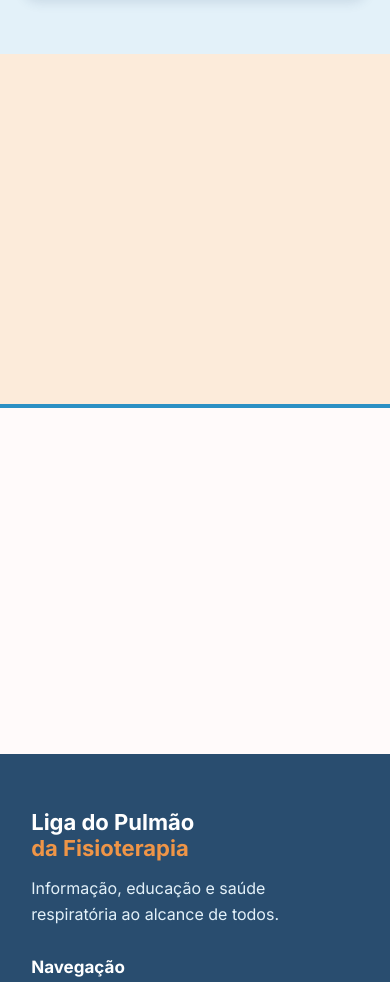
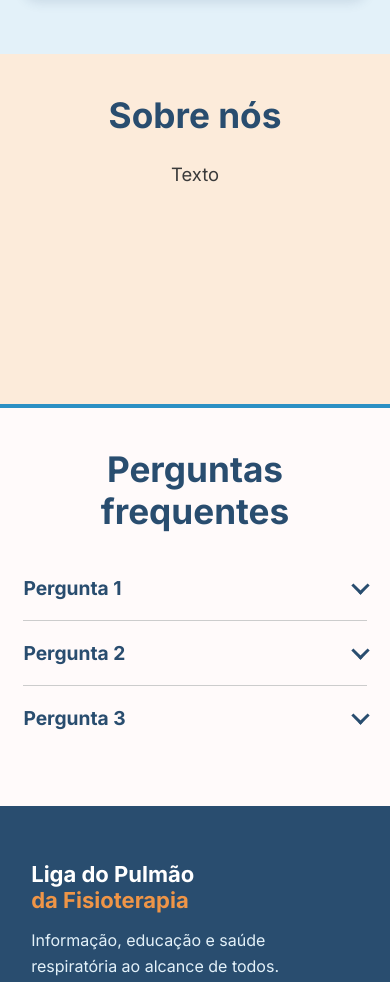
Before and after one commit to 2pbessa/ligadopulmao-site, a plain HTML site: page index.html in a window 390 px wide. Shown: the part 2939-3921 px from the top of the page. Drawn offline with Linux system fonts and the light colour scheme.

Commit message:
sobre nós, faq e footer na página de vídeo

```diff
--- a/index.html
+++ b/index.html
@@ -57,8 +57,32 @@
             <div class="videos_lista" id="videos_lista" aria-live="polite"></div>
         </section>
 
-        <section class="secao" id="sobre"></section>
-        <section class="secao" id="faq"></section>
+        <section class="secao" id="sobre">
+            <h2>Sobre nós</h2>
+            <p>Texto</p>
+        </section>
+
+        <section class="secao" id="faq">
+            <h2>Perguntas frequentes</h2>
+
+            <div class="faq_lista">
+                <details class="faq_item">
+                    <summary>Pergunta 1</summary>
+                    <p>Resposta 1</p>
+                </details>
+
+                <details class="faq_item">
+                    <summary>Pergunta 2</summary>
+                    <p>Resposta 2</p>
+                </details>
+
+                <details class="faq_item">
+                    <summary>Pergunta 3</summary>
+                    <p>Resposta 3</p>
+                </details>
+            </div>
+        </section>
+
     </main>
 
     <footer class="footer">
--- a/styles.css
+++ b/styles.css
@@ -721,3 +721,94 @@ footer {
         text-align: center;
     }
 }
+
+/* sobre e faq */
+
+#sobre,
+#faq {
+    padding: 60px 10% 80px;
+}
+
+#sobre h2,
+#faq h2 {
+    margin-bottom: 24px;
+    font-size: 2.2rem;
+    color: var(--azul_marinho);
+}
+
+#sobre p {
+    max-width: 70ch;
+    font-size: 1.15rem;
+    line-height: 1.6;
+}
+
+.faq_lista {
+    max-width: 900px;
+}
+
+.faq_item + .faq_item {
+    border-top: 1px solid var(--linha_header);
+}
+
+.faq_item summary {
+    display: flex;
+    justify-content: space-between;
+    align-items: center;
+    gap: 16px;
+    padding: 20px 0;
+    font-size: 1.2rem;
+    font-weight: bold;
+    color: var(--azul_marinho);
+    cursor: pointer;
+    list-style: none;
+}
+
+.faq_item summary::-webkit-details-marker {
+    display: none;
+}
+
+.faq_item summary::after {
+    content: "";
+    flex-shrink: 0;
+    width: 10px;
+    height: 10px;
+    margin-top: -5px;
+    border-right: 3px solid var(--azul_marinho);
+    border-bottom: 3px solid var(--azul_marinho);
+    transform: rotate(45deg);
+    transition: transform 0.2s;
+}
+
+.faq_item[open] summary::after {
+    margin-top: 5px;
+    transform: rotate(-135deg);
+}
+
+.faq_item p {
+    padding-bottom: 20px;
+    font-size: 1.1rem;
+    line-height: 1.6;
+}
+
+.faq_item summary:focus-visible {
+    outline: 3px solid var(--azul_marinho);
+    outline-offset: 2px;
+}
+
+@media (max-width: 960px) {
+    #sobre,
+    #faq {
+        padding: 40px 6% 56px;
+        text-align: center;
+    }
+
+    #sobre p {
+        margin: 0 auto;
+    }
+
+    /* Perguntas e respostas ficam à esquerda (setas ao lado), só o título é centralizado */
+    .faq_item {
+        text-align: left;
+    }
+
+}
```
Also changed, not shown: video.html (+46 -1 lines).
